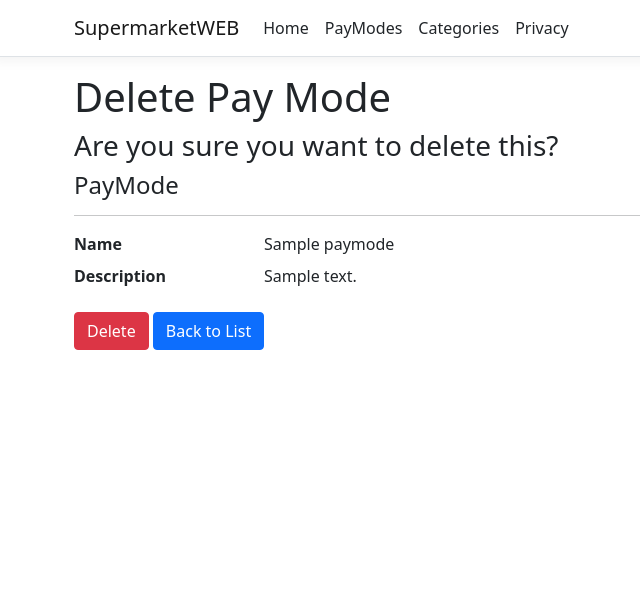
After one commit to Snayderm/SupermarketWEB, an ASP.NET Core app: page /PayModes/Delete?id=1 in a window 1280 px wide. The commit adds this page. Shown: the top 606 px of the page, without its empty margins (8-648 px from the left). Run offline with ASP.NET Core 8, Linux system fonts and the light colour scheme; tables that the repository leaves empty hold one stand-in row (values such as "Sample post"); style sheets or scripts are compiled from the project's sources.

Commit message:
Delete PayMode

```diff
--- /dev/null
+++ b/Pages/PayModes/Delete.cshtml
@@ -0,0 +1,30 @@
+@page
+@model SupermarketWEB.Pages.PayModes.DeleteModel
+@{
+    ViewData["Title"] = "Delete Pay Mode";
+}
+<h1>@ViewData["Title"]</h1>
+<h3>Are you sure you want to delete this?</h3>
+<div>
+    <h4>PayMode</h4>
+    <hr />
+    <dl class="row">
+        <dt class="col-sm-2">
+            @Html.DisplayNameFor(model => model.PayMode.Name)
+        </dt>
+        <dd class="col-sm-10">
+            @Html.DisplayFor(model => model.PayMode.Name)
+        </dd>
+        <dt class="col-sm-2">
+            @Html.DisplayNameFor(model => model.PayMode.Description)
+        </dt>
+        <dd class="col-sm-10">
+            @Html.DisplayFor(model => model.PayMode.Description)
+        </dd>
+    </dl>
+    <form method="post">
+        <input type="hidden" asp-for="PayMode.Id" />
+        <input type="submit" value="Delete" class="btn btn-danger" />
+        <a asp-page="./Index" class="btn btn-primary">Back to List</a>
+    </form>
+</div>
--- /dev/null
+++ b/Pages/PayModes/Delete.cshtml.cs
@@ -0,0 +1,56 @@
+using Microsoft.AspNetCore.Mvc;
+using Microsoft.AspNetCore.Mvc.RazorPages;
+using Microsoft.EntityFrameworkCore;
+using SupermarketWEB.Data;
+using SupermarketWEB.Models;
+
+namespace SupermarketWEB.Pages.PayModes
+{
+    public class DeleteModel : PageModel
+    {
+        private readonly SupermarketContext _context;
+        public DeleteModel(SupermarketContext context)
+        {
+            _context = context;
+        }
+
+        [BindProperty]
+        public PayMode PayMode { get; set; }
+
+        public async Task<IActionResult> OnGetAsync(int? id)
+        {
+            if (id == null)
+            {
+                return NotFound();
+            }
+
+            PayMode = await _context.PayModes.FirstOrDefaultAsync(m => m.Id == id);
+
+            if (PayMode == null)
+            {
+                return NotFound();
+            }
+
+            return Page();
+        }
+
+        public async Task<IActionResult> OnPostAsync(int? id)
+        {
+            if (id == null)
+            {
+                return NotFound();
+            }
+
+            PayMode = await _context.PayModes.FindAsync(id);
+
+            if (PayMode != null)
+            {
+                _context.PayModes.Remove(PayMode);
+                await _context.SaveChangesAsync();
+            }
+
+            return RedirectToPage("./Index");
+        }
+    }
+
+}
--- a/Pages/PayModes/Index.cshtml
+++ b/Pages/PayModes/Index.cshtml
@@ -30,6 +30,10 @@
                 <td>
                     @Html.DisplayFor(modelItem => item.Description)
                 </td>
+                <td>
+
+                    <a asp-page="./Delete" asp-route-id="@item.Id" class="btn btn-danger">Delete</a>
+                </td>
 
 
 
```
Also changed, not shown: 9 other files.
